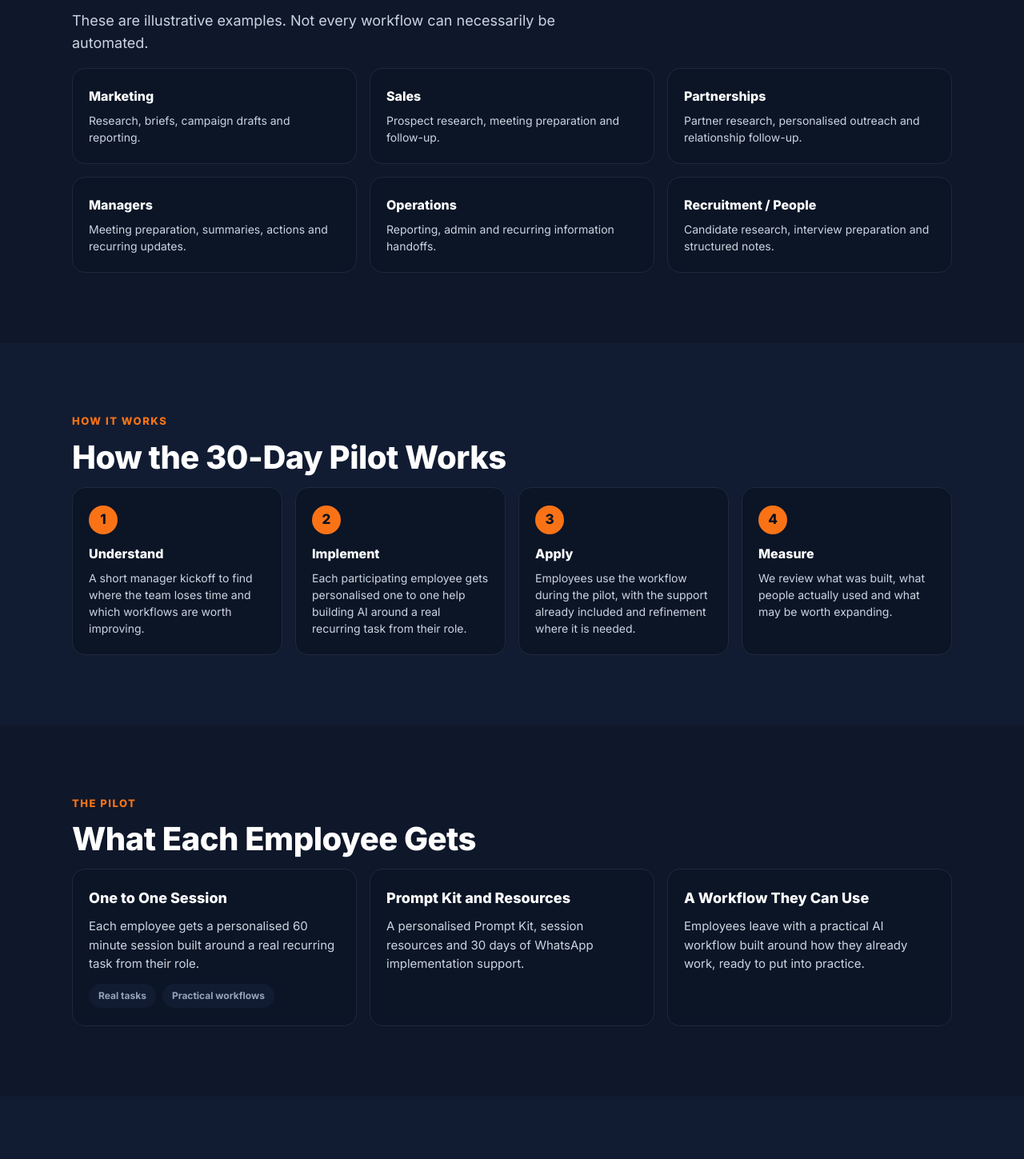
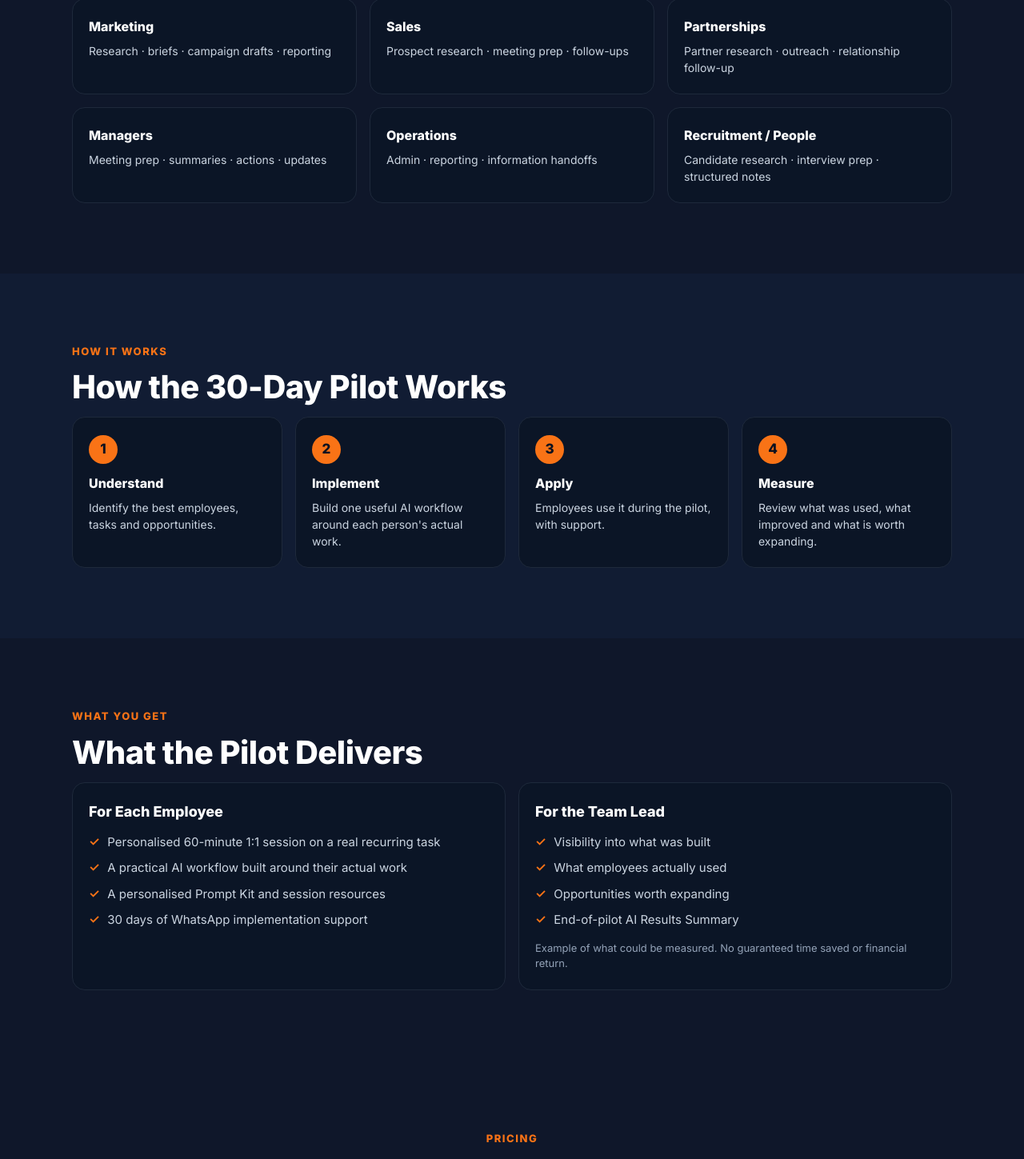
Before and after one commit to samkershner1234-aisk/ai-with-sam, a React (Vite) app: page /teams in a window 1280 px wide. Shown: the part 1317-2766 px from the top of the page at 80% size. Built offline with nearby package versions, Linux system fonts and the light colour scheme.

Commit message:
Simplify /teams copy: shorten hero/problem/use-cases/pilot steps, combine employee+manager benefits, compact Responsible AI, trim About/FAQ, simplify Final CTA

```diff
--- a/src/pages/Teams.jsx
+++ b/src/pages/Teams.jsx
@@ -151,10 +151,11 @@ function RailCard({ children }) {
   return <div className="rail-card">{children}</div>;
 }
 /* ----- Content data (zero authored dashes) ----- */
-const WHAT_YOU_GET = [
-  { title: "One to One Session", body: "Each employee gets a personalised 60 minute session built around a real recurring task from their role.", tags: ["Real tasks", "Practical workflows"] },
-  { title: "Prompt Kit and Resources", body: "A personalised Prompt Kit, session resources and 30 days of WhatsApp implementation support.", tags: [] },
-  { title: "A Workflow They Can Use", body: "Employees leave with a practical AI workflow built around how they already work, ready to put into practice.", tags: [] },
+const EMPLOYEE_DELIVERS = [
+  "Personalised 60-minute 1:1 session on a real recurring task",
+  "A practical AI workflow built around their actual work",
+  "A personalised Prompt Kit and session resources",
+  "30 days of WhatsApp implementation support",
 ];
 
 const FULL_INCLUSIONS = [
@@ -169,43 +170,38 @@ const FULL_INCLUSIONS = [
 ];
 
 const HOW_STEPS = [
-  { n: "1", title: "Understand", body: "A short manager kickoff to find where the team loses time and which workflows are worth improving." },
-  { n: "2", title: "Implement", body: "Each participating employee gets personalised one to one help building AI around a real recurring task from their role." },
-  { n: "3", title: "Apply", body: "Employees use the workflow during the pilot, with the support already included and refinement where it is needed." },
-  { n: "4", title: "Measure", body: "We review what was built, what people actually used and what may be worth expanding." },
+  { n: "1", title: "Understand", body: "Identify the best employees, tasks and opportunities." },
+  { n: "2", title: "Implement", body: "Build one useful AI workflow around each person's actual work." },
+  { n: "3", title: "Apply", body: "Employees use it during the pilot, with support." },
+  { n: "4", title: "Measure", body: "Review what was used, what improved and what is worth expanding." },
 ];
 
 const USE_CASES = [
-  { title: "Marketing", body: "Research, briefs, campaign drafts and reporting." },
-  { title: "Sales", body: "Prospect research, meeting preparation and follow-up." },
-  { title: "Partnerships", body: "Partner research, personalised outreach and relationship follow-up." },
-  { title: "Managers", body: "Meeting preparation, summaries, actions and recurring updates." },
-  { title: "Operations", body: "Reporting, admin and recurring information handoffs." },
-  { title: "Recruitment / People", body: "Candidate research, interview preparation and structured notes." },
+  { title: "Marketing", body: "Research · briefs · campaign drafts · reporting" },
+  { title: "Sales", body: "Prospect research · meeting prep · follow-ups" },
+  { title: "Partnerships", body: "Partner research · outreach · relationship follow-up" },
+  { title: "Managers", body: "Meeting prep · summaries · actions · updates" },
+  { title: "Operations", body: "Admin · reporting · information handoffs" },
+  { title: "Recruitment / People", body: "Candidate research · interview prep · structured notes" },
 ];
 
-const RESULTS_SUMMARY = [
-  "The workflows created across the team",
-  "What each employee used AI for",
-  "Where AI created the most value",
-  "What worked and what did not",
-  "Opportunities worth expanding across the team",
+const TEAM_LEAD_DELIVERS = [
+  "Visibility into what was built",
+  "What employees actually used",
+  "Opportunities worth expanding",
+  "End-of-pilot AI Results Summary",
 ];
 
-const STRONG_FIT = ["Employees do knowledge work", "Repetitive tasks consume time", "AI use is allowed", "Leadership wants practical implementation"];
-const NOT_FIT = ["You only want a keynote", "Employees cannot use AI", "You require guaranteed financial ROI", "You want a full company rollout before testing"];
+
 
 const FAQS = [
   { q: "Do employees need previous AI experience?", a: "No. If they can use everyday work software, they can take part." },
   { q: "Which AI tools do you work with?", a: "We work within the tools your company already approves, so nothing conflicts with your guidelines." },
   { q: "How much employee time does the pilot require?", a: "Each employee joins one focused session, plus light follow up during the 30 days." },
   { q: "Can you work with remote teams?", a: "Yes. Sessions run online, so employees can join from wherever they work." },
-  { q: "How do you handle sensitive company information?", a: "We build inside the tools you already approve and follow your company guidelines. Nothing needs to move outside them." },
-  { q: "What happens after the 30 days?", a: "You get the Pilot Results Summary. You then decide whether a wider rollout makes sense, using the real results." },
+  { q: "How do you handle sensitive company information?", a: "We work inside the tools you already approve, following your company guidelines." },
+  { q: "What happens after the 30 days?", a: "You get the Pilot Results Summary, then decide if a wider rollout makes sense." },
   { q: "Can we expand beyond five employees?", a: "Yes, once the pilot shows what works. The pilot itself stays focused on five." },
-  { q: "How is role-based AI training different from a general AI workshop?", a: "A workshop teaches AI concepts to everyone at once. This pilot builds a working AI process around each employee's actual recurring task, so the outcome is specific to their role rather than generic." },
-  { q: "How do you measure whether the training worked?", a: "Each employee's workflow is tracked through the Pilot Results Summary, which shows what was built, what people actually used, and where it created the most value." },
-  { q: "Can the training be personalised for different employees?", a: "Yes. Each employee works on a real task from their own role, so a marketer, a recruiter and an operations lead each leave with a different, relevant workflow." },
 ];
 /* Accessible accordion (details/summary based) */
 function Accordion({ summary, children, defaultOpen }) {
@@ -229,7 +225,7 @@ function Hero() {
           Make AI Useful Across Your Team.
         </h1>
         <p style={{ color: T.grey, fontSize: "clamp(18px,2.4vw,20px)", lineHeight: 1.5, margin: "0 auto 18px", maxWidth: 560 }}>
-          Start with a 30-day implementation pilot for 5 employees. We identify useful workflows, build them around each person's actual work, support adoption and measure what gets used.
+          A 30-day pilot for 5 employees. We build practical AI workflows around their actual work, help them use them, and measure what works.
         </p>
         <div style={{ color: T.greyDim, fontWeight: 700, fontSize: "15px", marginBottom: "6px" }}>5 Employees · 30 Days · No Long-Term Commitment</div>
         <div style={{ marginBottom: "22px" }}><PriceBlock /></div>
@@ -249,8 +245,8 @@ function BuiltAroundRealWork() {
       <div style={{ maxWidth: 720 }}>
         <Eyebrow>The Problem</Eyebrow>
         <H2>Your Team Has AI Tools. That Doesn't Mean the Work Has Changed.</H2>
-        <Lead>Employees are experimenting with ChatGPT, Claude, Copilot and other tools, but generic training rarely shows each person how AI fits into their actual role.</Lead>
-        <Lead>The pilot focuses on real recurring work and turns useful opportunities into workflows employees can actually use.</Lead>
+        <Lead>Employees are experimenting with AI, but generic training rarely shows each person how to apply it to their actual role.</Lead>
+        <Lead>This pilot focuses on real recurring work and builds practical workflows employees can actually use.</Lead>
       </div>
     </Section>
   );
@@ -262,7 +258,7 @@ function UseCases() {
     <Section id="usecases" bg={T.navy}>
       <Eyebrow>Across the Team</Eyebrow>
       <H2>What AI Could Look Like Across Your Team</H2>
-      <Lead>These are illustrative examples. Not every workflow can necessarily be automated.</Lead>
+      <Lead>Illustrative examples. Not every workflow can be automated.</Lead>
       <div style={{ height: 8 }} />
       <Rail cols={3} label="What AI could look like across the team">
         {USE_CASES.map((c, i) => (
@@ -295,46 +291,23 @@ function HowItWorks() {
   );
 }
 
-/* ----- 5. What Each Employee Gets ----- */
-function WhatYouGet() {
+/* ----- 5. What the Pilot Delivers (employee + manager combined) ----- */
+function PilotDelivers() {
   return (
     <Section id="pilot" bg={T.navy}>
-      <Eyebrow>The Pilot</Eyebrow>
-      <H2>What Each Employee Gets</H2>
-      <Rail cols={3} label="What each employee gets">
-        {WHAT_YOU_GET.map((c, i) => (
-          <RailCard key={i}>
-            <div style={{ color: T.white, fontWeight: 800, fontSize: "18px", marginBottom: "10px" }}>{c.title}</div>
-            <div style={{ color: T.grey, fontSize: "15px", lineHeight: 1.55, marginBottom: c.tags.length ? "14px" : 0 }}>{c.body}</div>
-            {c.tags.length > 0 && (
-              <div style={{ display: "flex", flexWrap: "wrap", gap: "8px" }}>
-                {c.tags.map((t2, j) => (
-                  <span key={j} style={{ background: T.panel, color: T.greyDim, fontSize: "12px", fontWeight: 700, borderRadius: 999, padding: "6px 12px" }}>{t2}</span>
-                ))}
-              </div>
-            )}
-          </RailCard>
-        ))}
+      <Eyebrow>What You Get</Eyebrow>
+      <H2>What the Pilot Delivers</H2>
+      <Rail cols={2} label="What the pilot delivers">
+        <RailCard>
+          <div style={{ color: T.white, fontWeight: 800, fontSize: "18px", marginBottom: "14px" }}>For Each Employee</div>
+          <TickList items={EMPLOYEE_DELIVERS} positive />
+        </RailCard>
+        <RailCard>
+          <div style={{ color: T.white, fontWeight: 800, fontSize: "18px", marginBottom: "14px" }}>For the Team Lead</div>
+          <TickList items={TEAM_LEAD_DELIVERS} positive />
+          <div style={{ color: T.greyDim, fontSize: "13px", lineHeight: 1.5, marginTop: "14px" }}>Example of what could be measured. No guaranteed time saved or financial return.</div>
+        </RailCard>
       </Rail>
-    </Section>
-  );
-}
-/* ----- 6. What You Get as the Team Lead ----- */
-function ManagerGets() {
-  return (
-    <Section id="manager" bg={T.panel}>
-      <div style={{ maxWidth: 640 }}>
-        <Eyebrow>For the Team Lead</Eyebrow>
-        <H2>What You Get as the Team Lead</H2>
-        <Lead>Beyond the employee sessions, you receive a clear view of what was built and what may be worth doing next.</Lead>
-      </div>
-      <div style={{ maxWidth: 640, margin: "22px 0 0" }}>
-        <Panel style={{ background: T.card }}>
-          <div style={{ color: T.white, fontWeight: 800, fontSize: "16px", marginBottom: "14px" }}>AI Pilot Results Summary</div>
-          <TickList items={RESULTS_SUMMARY} positive />
-        </Panel>
-        <div style={{ color: T.greyDim, fontSize: "13px", marginTop: "12px" }}>Example of what could be measured. We do not guarantee a specific amount of time saved or financial return.</div>
-      </div>
     </Section>
   );
 }
@@ -370,38 +343,9 @@ function ResponsibleAI() {
       <div style={{ maxWidth: 720 }}>
         <Eyebrow>Responsible AI</Eyebrow>
         <H2>Built for Real Work. With Human Review.</H2>
-        <Lead>Every workflow respects the AI tools and platforms your company already allows. We discuss what information should and should not be shared, where human review remains important, and how employees can use AI responsibly in day to day work.</Lead>
-        <div style={{ color: T.greyDim, fontSize: "13px", lineHeight: 1.6, marginTop: "12px" }}>Company policies and legal, compliance, IT and security requirements always take precedence. This pilot does not provide legal, compliance or cybersecurity advice.</div>
-      </div>
-    </Section>
-  );
-}
-/* ----- 9. Fit / Commitment ----- */
-function FitSection() {
-  return (
-    <Section id="fit" bg={T.navy}>
-      <Eyebrow>Fit</Eyebrow>
-      <H2>Is This Right for Your Team?</H2>
-      <Rail cols={2} label="Team fit">
-        <RailCard>
-          <div style={{ color: T.orange, fontWeight: 800, fontSize: "13px", textTransform: "uppercase", letterSpacing: "1px", marginBottom: "14px" }}>Strong Fit</div>
-          <TickList items={STRONG_FIT} positive />
-        </RailCard>
-        <RailCard>
-          <div style={{ color: T.greyDim, fontWeight: 700, fontSize: "13px", textTransform: "uppercase", letterSpacing: "1px", marginBottom: "14px" }}>Probably Not a Fit</div>
-          <TickList items={NOT_FIT} />
-        </RailCard>
-      </Rail>
-      <p style={{ textAlign: "center", color: T.greyDim, fontSize: "14px", margin: "20px auto 0", maxWidth: 640 }}>
-        Working solo rather than leading a team? See our <Link to="/" style={{ color: T.orange, fontWeight: 700 }}>1-to-1 AI coaching for professionals</Link> instead.
-      </p>
-      <div style={{ display: "grid", gap: "12px", maxWidth: 640, margin: "24px auto 0" }}>
-        <div style={{ border: "1.5px solid " + T.border, borderRadius: 14, overflow: "hidden", background: T.card }}>
-          <Accordion summary="Our Commitment">
-            <p style={{ margin: "0 0 10px" }}>Each session focuses on an agreed real task. If the agreed workflow is not working by the end of the session, we provide reasonable follow up help during the included 30 day WhatsApp implementation support period.</p>
-            <p style={{ margin: 0, color: T.greyDim }}>We do not guarantee a specific amount of time saved or financial return.</p>
-          </Accordion>
-        </div>
+        <Lead>Workflows are built around the AI tools and policies your company allows, with human review where it matters.</Lead>
+        <div style={{ color: T.greyDim, fontSize: "13px", lineHeight: 1.6, marginTop: "12px" }}>Company legal, compliance, IT and security requirements always take precedence. This pilot does not provide legal, compliance or cybersecurity advice.</div>
+        <div style={{ color: T.greyDim, fontSize: "13px", lineHeight: 1.6, marginTop: "6px" }}>We will also discuss what information should and should not be shared with AI tools.</div>
       </div>
     </Section>
   );
@@ -429,11 +373,10 @@ function FinalCTA() {
   return (
     <Section id="final" bg={T.navy}>
       <div style={{ maxWidth: 560, margin: "0 auto", textAlign: "center" }}>
-        <H2 style={{ marginBottom: "12px" }}>Start With Five People</H2>
-        <p style={{ color: T.grey, fontSize: "clamp(16px,2.2vw,18px)", lineHeight: 1.6, margin: "0 0 18px" }}>
-          Test the approach with a small group, measure what happens and decide what comes next.
+        <H2 style={{ marginBottom: "12px" }}>Ready to See What AI Could Actually Change for Your Team?</H2>
+        <p style={{ color: T.grey, fontSize: "clamp(16px,2.2vw,18px)", lineHeight: 1.6, margin: "0 0 22px" }}>
+          Start with a small 30-day pilot for 5 employees.
         </p>
-        <div style={{ marginBottom: "20px" }}><PriceBlock /></div>
         <PrimaryButton onClick={() => goToQualify("final")}>Discuss a 30-Day Pilot</PrimaryButton>
       </div>
     </Section>
@@ -762,7 +705,10 @@ function WhoYouAreWorkingWith() {
         </div>
         <div style={{ width: "100%", height: 1, background: T.border, marginBottom: "20px" }} />
         <h3 style={{ fontSize: "clamp(18px,3vw,22px)", fontWeight: 800, color: T.white, margin: "0 0 12px", lineHeight: 1.3, textAlign: "center" }}>I Build Job Specific AI Systems Around Your Real Work.</h3>
-        <p style={{ color: T.grey, fontSize: "15px", lineHeight: 1.7, margin: 0, textAlign: "center", maxWidth: 520 }}>I have spent 4+ years as an AI native marketer across fintech, media and gaming industries. I don't just talk about AI tools, I build with them. Every employee leaves with a practical AI workflow built around real work they already do.</p>
+        <p style={{ color: T.grey, fontSize: "15px", lineHeight: 1.7, margin: "0 0 16px", textAlign: "center", maxWidth: 520 }}>4+ years as an AI native marketer across fintech, media and gaming. I don't just talk about AI, I build with it.</p>
+      <div style={{ maxWidth: 340, margin: "0 auto" }}>
+        <TickList items={["Fintech, media and gaming experience", "Hands-on builder, not just a trainer"]} positive />
+      </div>
       </div>
     </Section>
   );
@@ -771,12 +717,9 @@ function WhoYouAreWorkingWith() {
 /* ----- Free 60 Second AI Audit (secondary fallback, after final paid CTA) ----- */
 function FreeAuditTeams() {
   return (
-    <Section id="free-audit" bg={T.navy}>
-      <div style={{ maxWidth: 640, margin: "0 auto", background: "linear-gradient(135deg, rgba(249,115,22,0.12), rgba(249,115,22,0.04))", border: "1.5px solid rgba(249,115,22,0.35)", borderRadius: 18, padding: "clamp(28px,4vw,40px) clamp(20px,4vw,36px)", textAlign: "center", boxShadow: "0 0 40px rgba(249,115,22,0.08)" }}>
-        <div style={{ color: T.orange, fontWeight: 800, fontSize: "13px", letterSpacing: "1.5px", textTransform: "uppercase", marginBottom: "12px" }}>Free 60 Second AI Audit</div>
-        <h3 style={{ color: T.white, fontWeight: 800, fontSize: "clamp(22px,3.5vw,30px)", lineHeight: 1.25, margin: "0 auto 14px", maxWidth: 480 }}>Not Ready to Discuss the Pilot?</h3>
-        <p style={{ color: T.grey, fontSize: "16px", lineHeight: 1.6, margin: "0 auto 24px", maxWidth: 500 }}>Answer 4 quick questions. See where AI could save you the most time and get 3 prompts for a real task. No call. No credit card. 60 seconds.</p>
-        <Link to="/ai-time-waste-audit" style={{ display: "inline-block", whiteSpace: "nowrap", background: "none", color: T.orange, fontWeight: 700, fontSize: "16px", padding: "13px 28px", borderRadius: 12, textDecoration: "none", border: "2px solid " + T.orange }}>Get My Free AI Audit</Link>
+    <Section id="free-audit" bg={T.navy} style={{ paddingTop: 0 }}>
+      <div style={{ textAlign: "center" }}>
+        <Link to="/ai-time-waste-audit" style={{ color: T.orange, fontWeight: 700, fontSize: "15px", textDecoration: "underline", textUnderlineOffset: "3px" }}>Not ready yet? Try the free 60-second AI Audit</Link>
       </div>
     </Section>
   );
@@ -810,23 +753,20 @@ export default function Teams() {
       <UseCases />
       {/* 4. The 30-day pilot */}
       <HowItWorks />
-      {/* 5. What each employee gets */}
-      <WhatYouGet />
-      {/* 6. What the manager gets */}
-      <ManagerGets />
-      {/* 7. Pricing */}
+      {/* 5. What the pilot delivers (employee + manager combined) */}
+      <PilotDelivers />
+      {/* 6. Pricing */}
       <PricingSection />
+      {/* 7. Proof */}
+      <Testimonials />
       {/* 8. Responsible AI / privacy / human review */}
       <ResponsibleAI />
-      {/* 9. Proof */}
-      <Testimonials />
-      <FitSection />
       <QualificationForm />
-      {/* 10. Who you're working with */}
+      {/* 9. Who you're working with */}
       <WhoYouAreWorkingWith />
-      {/* 11. FAQ */}
+      {/* 10. FAQ */}
       <FAQ />
-      {/* 12. Final CTA */}
+      {/* 11. Final CTA */}
       <FinalCTA />
       <FreeAuditTeams />
       <StickyCTA />
```
